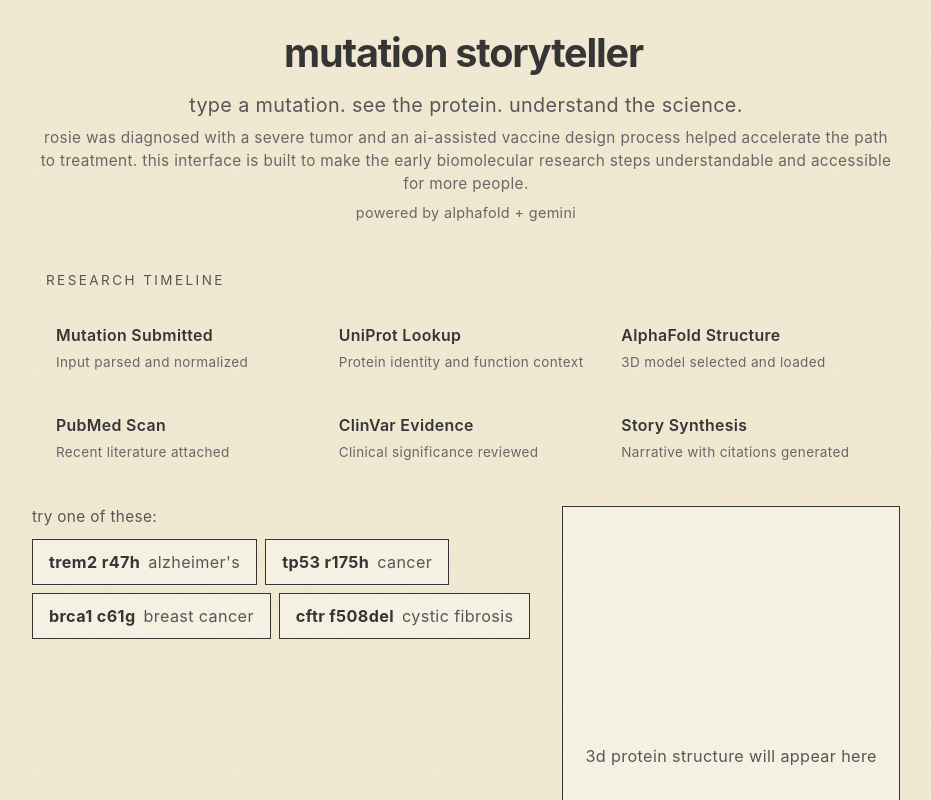
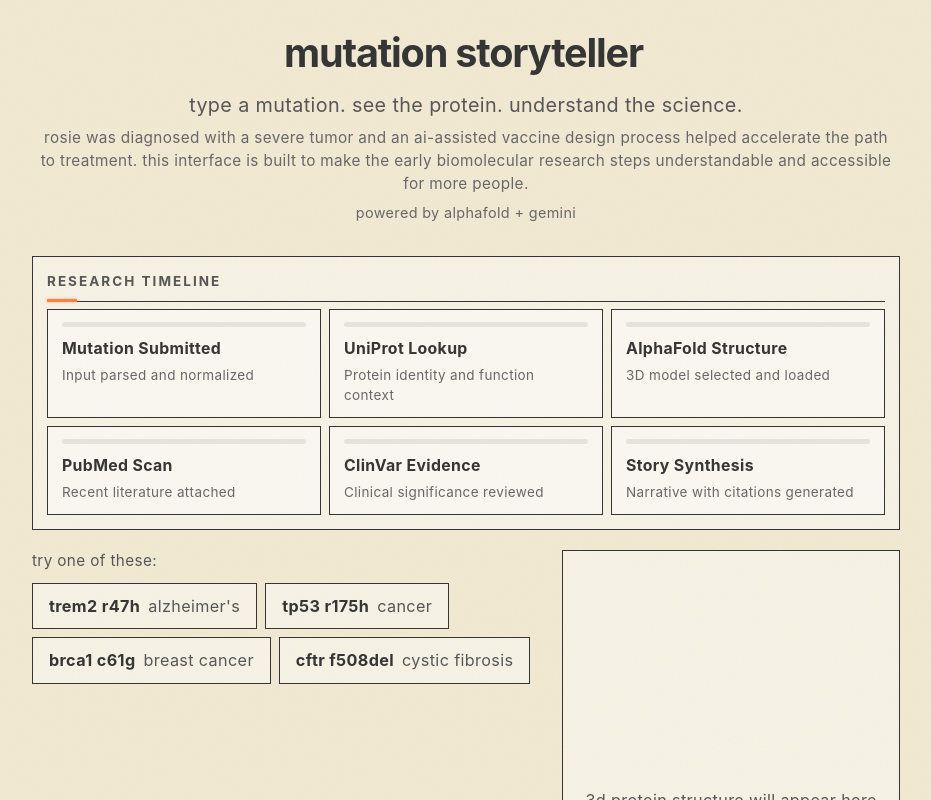
Before and after one commit to zaydiscold/mutation-storyteller, a Next.js app: page / in a window 1280 px wide. Shown: the top 800 px of the page, without its empty margins (174-1105 px from the left). Built offline with nearby package versions, Linux system fonts and the light colour scheme.

Commit message:
fix: remove global lowercase, add orange/purple timeline progress, proper capitalization

```diff
--- a/app/page.tsx
+++ b/app/page.tsx
@@ -179,39 +179,21 @@ export default function Home() {
 
         <div className="animate-entrance animate-delay-2" style={{
           marginBottom: '20px',
-          border: '1px solid var(--line)',
-          background: 'var(--chat-bg)',
-          borderRadius: '10px',
+          border: '1px solid var(--ink)',
+          background: 'var(--card)',
           padding: '14px',
         }}>
-          <p style={{ color: 'var(--muted)', fontSize: '0.75em', margin: '0 0 10px', letterSpacing: '0.18em', textTransform: 'uppercase' }}>
-            research timeline
-          </p>
+          <p className="module-header">RESEARCH TIMELINE</p>
           <div style={{ display: 'grid', gridTemplateColumns: 'repeat(1, minmax(0, 1fr))', gap: '8px' }} className="timeline-grid">
             {TIMELINE_STOPS.map((stop, index) => {
               const isCompleted = index <= timelineState.completedIndex;
               const isActive = index === timelineState.activeIndex;
+              const stepClass = `timeline-step${isCompleted ? ' completed' : ''}${isActive ? ' active' : ''}`;
               return (
-                <div
-                  key={stop.id}
-                  style={{
-                    border: '1px solid var(--line)',
-                    borderRadius: '8px',
-                    background: 'var(--bg)',
-                    padding: '10px',
-                  }}
-                >
-                  <div
-                    style={{
-                      height: '6px',
-                      borderRadius: '999px',
-                      marginBottom: '8px',
-                      background: isCompleted ? 'var(--accent)' : isActive ? '#5cd2ff' : 'var(--line)',
-                      opacity: isActive ? 0.95 : 0.8,
-                    }}
-                  />
-                  <p style={{ margin: 0, color: 'var(--text)', fontSize: '0.88em', fontWeight: 600 }}>{stop.title}</p>
-                  <p style={{ margin: '4px 0 0', color: 'var(--faded)', fontSize: '0.75em' }}>{stop.subtitle}</p>
+                <div key={stop.id} className={stepClass}>
+                  <div className="timeline-bar" />
+                  <p className="timeline-title">{stop.title}</p>
+                  <p className="timeline-subtitle">{stop.subtitle}</p>
                 </div>
               );
             })}
```
